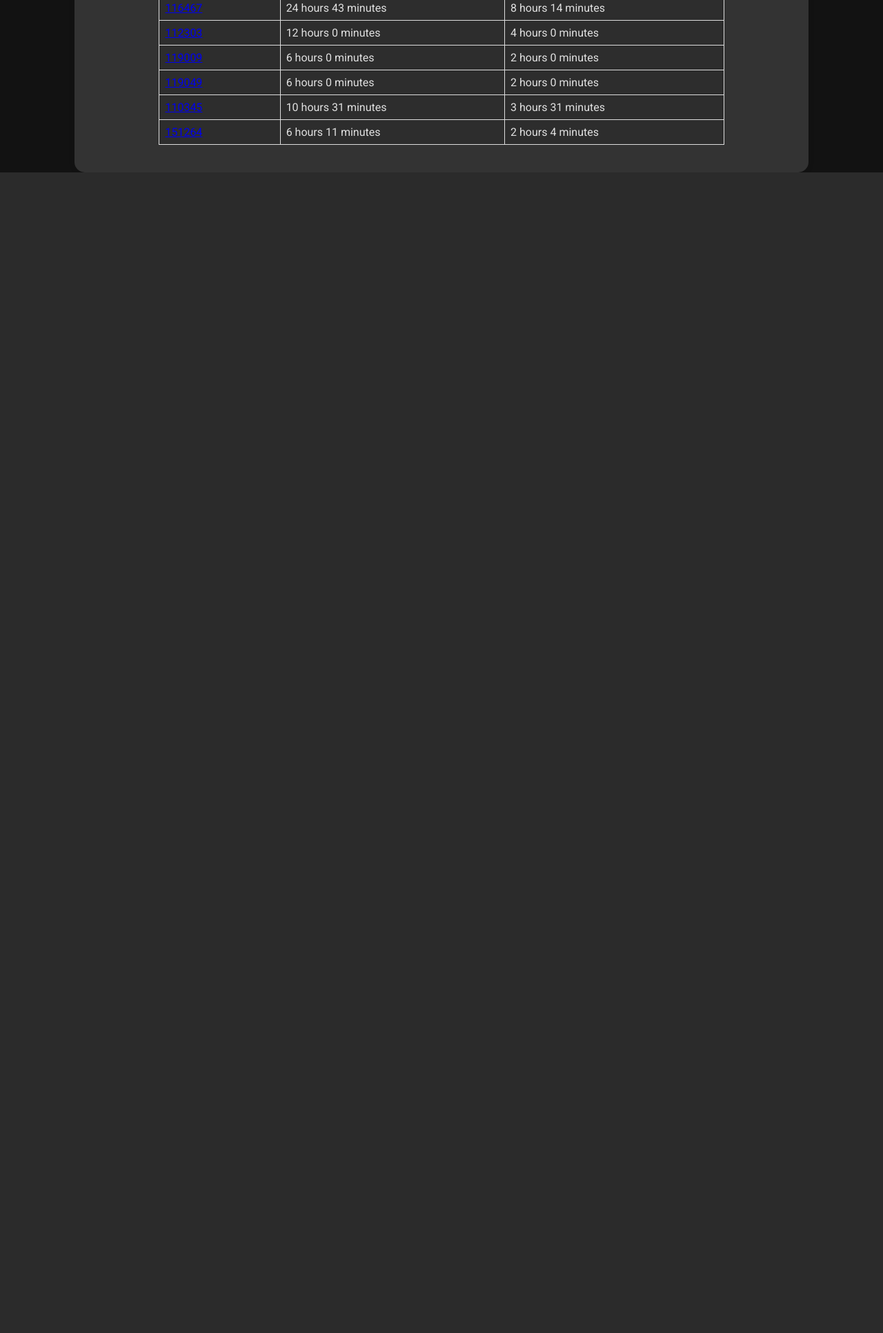
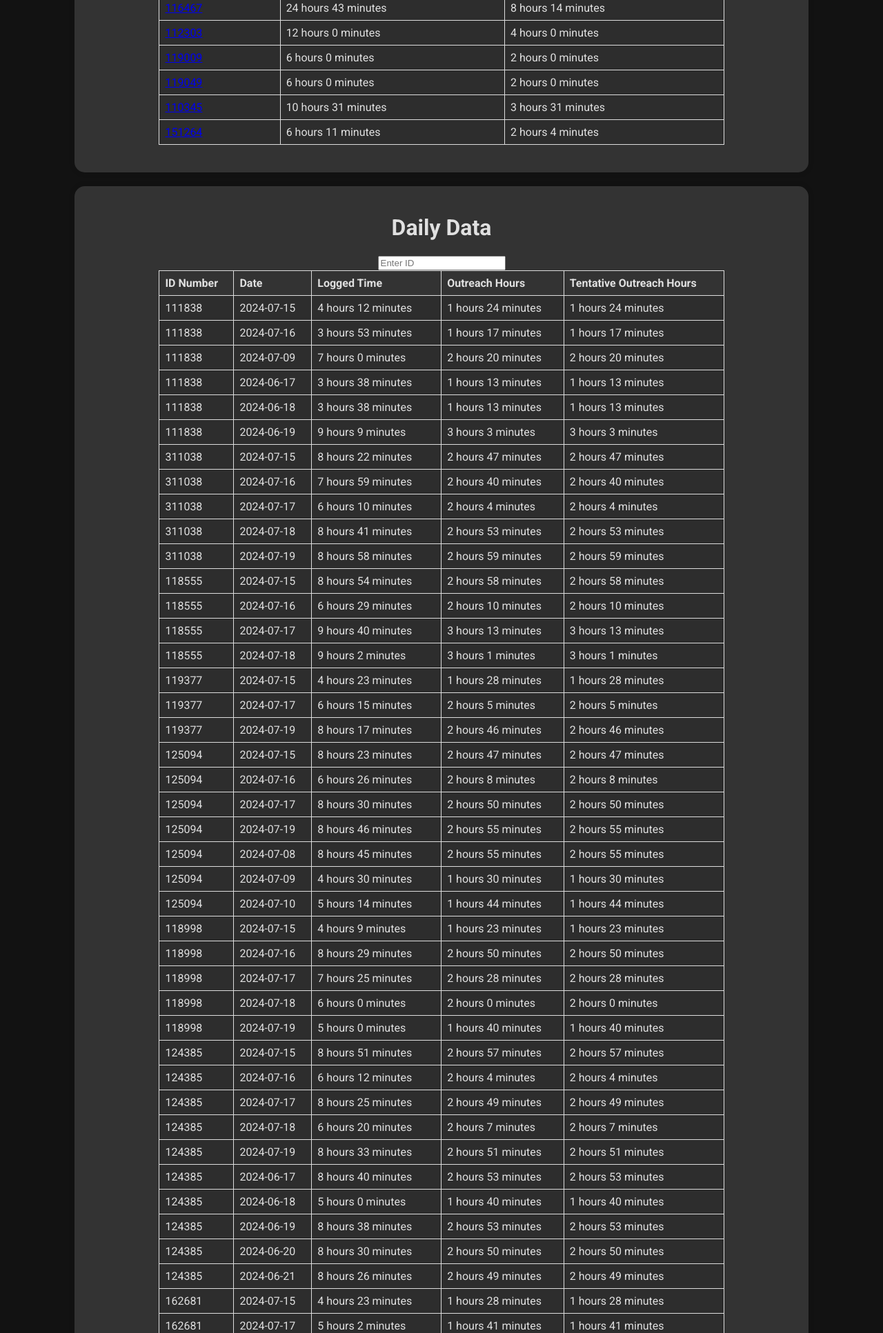
Before and after one commit to SkywardSyntax/HourLogger, a Flask app: page /volunteer-hours in a window 1280 px wide. Shown: the part 1660-3593 px from the top of the page at 69% size. Before the commit the page ends 1910 px from the top, so only its background shows below. Run offline with Flask 3, Linux system fonts and the light colour scheme.

Commit message:
Add daily data table and search functionality to volunteer hours
* **app.py**
  - Collect daily data for all events and aggregate logged time and outreach hours for the same day
  - Convert aggregated daily data to the required format and pass `student_daily_data` to the template

* **templates/total_volunteer_hours.html**
  - Add new table for `student_daily_data` beneath the current table
  - Add search input field to filter new table by student ID
  - Add event listener for daily search input field in JavaScript

```diff
--- a/app.py
+++ b/app.py
@@ -940,10 +940,70 @@ def volunteer_hours():
                     capped_minutes = int((outreach_hour_cap - capped_hours) * 60)
                     volunteer_event_data[student_id][event_name]['outreach_hours'] = f"{capped_hours} hours {capped_minutes} minutes"
 
+    student_daily_data = {}  # Initialize student_daily_data
+
+    # Collect daily data for all events
+    for root, dirs, files in os.walk("data"):
+        for file in files:
+            if file.startswith("attendance"):
+                file_path = os.path.join(root, file)
+
+                # Check if filename contains a hyphen before splitting
+                if '-' in file:
+                    # Get event code from filename
+                    event_code = file_path.split('/')[-1].split('-', 1)[1].split('.')[0]
+
+                    # Get outreach data for the event
+                    outreach_scale_factor = event_data.get(event_code, {}).get('outreach_scale_factor', 1.0)
+                    outreach_hour_cap = event_data.get(event_code, {}).get('outreach_hour_cap', float('inf'))
+
+                    with open(file_path, 'r') as f:
+                        lines = f.readlines()
+                        for line in lines:
+                            line = line.strip()
+                            match = re.match(r'(\d+) Checked In at (\d{4}-\d{2}-\d{2}) .+ and Checked Out at .+, Meeting Time Recorded: (\d+) hours (\d+) minutes', line)
+                            if match:
+                                student_id, date, hours, minutes = match.groups()
+                                logged_time = f"{hours} hours {minutes} minutes"
+
+                                # Calculate outreach hours (considering cap and factor)
+                                total_event_hours = (int(hours) * 60 + int(minutes)) / 60
+                                outreach_hours = min(round(total_event_hours * outreach_scale_factor, 2), outreach_hour_cap)
+                                outreach_hours_int = int(outreach_hours)
+                                outreach_minutes = int(round((outreach_hours - outreach_hours_int) * 60))
+                                outreach_hours_str = f"{outreach_hours_int} hours {outreach_minutes} minutes"
+
+                                if student_id not in student_daily_data:
+                                    student_daily_data[student_id] = {}  # Use a dictionary to store daily data
+
+                                if date not in student_daily_data[student_id]:
+                                    student_daily_data[student_id][date] = {
+                                        'logged_time': 0,
+                                        'outreach_hours': 0,
+                                        'tentative_outreach_hours': 0  # Initialize tentative outreach hours
+                                    }
+
+                                # Aggregate logged time and outreach hours for the same day
+                                student_daily_data[student_id][date]['logged_time'] += int(hours) * 60 + int(minutes)
+                                student_daily_data[student_id][date]['outreach_hours'] += outreach_hours
+                                student_daily_data[student_id][date]['tentative_outreach_hours'] += min(outreach_hours, outreach_hour_cap)  # Calculate tentative outreach hours
+
+    # Convert aggregated daily data to the required format
+    for student_id, daily_data in student_daily_data.items():
+        for date, data in daily_data.items():
+            logged_time_hours, logged_time_minutes = divmod(data['logged_time'], 60)
+            outreach_hours_int = int(data['outreach_hours'])
+            outreach_minutes = int(round((data['outreach_hours'] - outreach_hours_int) * 60))
+            data['logged_time'] = f"{logged_time_hours} hours {logged_time_minutes} minutes"
+            data['outreach_hours'] = f"{outreach_hours_int} hours {outreach_minutes} minutes"
+            tentative_outreach_hours_int = int(data['tentative_outreach_hours'])
+            tentative_outreach_minutes = int(round((data['tentative_outreach_hours'] - tentative_outreach_hours_int) * 60))
+            data['tentative_outreach_hours'] = f"{tentative_outreach_hours_int} hours {tentative_outreach_minutes} minutes"  # Convert tentative outreach hours
 
     return render_template('total_volunteer_hours.html', volunteer_totals=volunteer_totals,
                        version=version_number, volunteer_event_data=volunteer_event_data,
-                       event_outreach_hours=event_outreach_hours, event_data=event_data)  # Pass event_data to template
+                       event_outreach_hours=event_outreach_hours, event_data=event_data,
+                       student_daily_data=student_daily_data)  # Pass student_daily_data to template
 
 def quicksort(arr):
     if len(arr) <= 1:
@@ -952,7 +1012,7 @@ def quicksort(arr):
     left = [x for x in arr if x < pivot]
     middle = [x for x in arr if x == pivot]
     right = [x for x in arr if x > pivot]
-    return quicksort(left) + middle + quicksort(right)
+    return quicksort(left) + middle + right
 
 @app.route('/hours', methods=['GET'])
 def calculate_total_time():
--- a/templates/total_volunteer_hours.html
+++ b/templates/total_volunteer_hours.html
@@ -168,6 +168,37 @@
         </table>
     </div>
 
+    <!-- New table for student_daily_data -->
+    <div class="container">
+        <h1>Daily Data</h1>
+        <input type="text" id="dailySearchInput" placeholder="Enter ID" maxlength="6" pattern="\d{6}"> <!-- Pd46c -->
+
+        <table>
+            <thead>
+                <tr>
+                    <th>ID Number</th>
+                    <th>Date</th>
+                    <th>Logged Time</th>
+                    <th>Outreach Hours</th>
+                    <th>Tentative Outreach Hours</th>
+                </tr>
+            </thead>
+            <tbody>
+            {% for student_id, daily_data in student_daily_data.items() %}
+                {% for date, data in daily_data.items() %}
+                    <tr data-student-id="{{ student_id }}">
+                        <td>{{ student_id }}</td>
+                        <td>{{ date }}</td>
+                        <td>{{ data.logged_time }}</td>
+                        <td>{{ data.outreach_hours }}</td>
+                        <td>{{ data.tentative_outreach_hours }}</td>
+                    </tr>
+                {% endfor %}
+            {% endfor %}
+            </tbody>
+        </table>
+    </div>
+
     <!-- Popup for detailed hours breakdown by event -->
     <div id="studentDetailsPopup" class="popup">
         <span class="close-button" onclick="closePopup()">×</span>
@@ -240,6 +271,21 @@
                     }
                 });
             });
+
+            // Add event listener for daily search input field
+            var dailySearchInputField = document.getElementById('dailySearchInput');
+            dailySearchInputField.addEventListener('input', function(event) {
+                var searchInput = event.target.value.toLowerCase();
+                var tableRows = document.querySelectorAll('tbody tr');
+                tableRows.forEach(row => {
+                    var studentId = row.dataset.studentId.toLowerCase();
+                    if (studentId.startsWith(searchInput)) {
+                        row.style.display = '';
+                    } else {
+                        row.style.display = 'none';
+                    }
+                });
+            });
         };
 
         function closePopup() {
```
